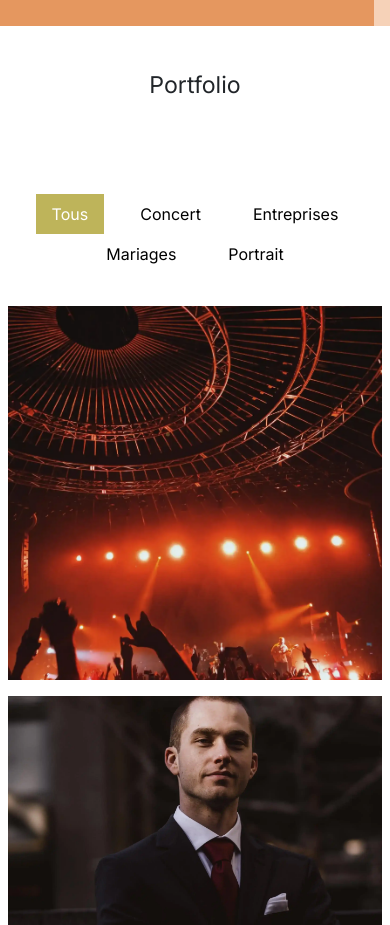
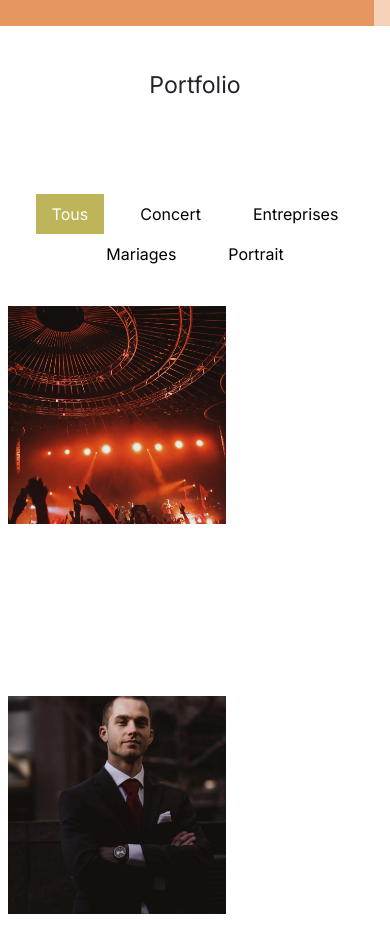
Before and after one commit to nelstatic/Optimisation, a plain HTML site: page index.html in a window 390 px wide. Shown: the part 1918-2843 px from the top of the page. Drawn offline with nearby package versions, Linux system fonts and the light colour scheme.

Commit message:
resized mobile gallery

```diff
--- a/assets/style.css
+++ b/assets/style.css
@@ -288,10 +288,9 @@ input[type="submit"] {
   }
 }
 
-@media (max-width: 1000px) {
-  /* Styles adaptés pour écrans plus petits */
+@media (max-width: 650px) {
+  .gallery img {
+    width: 60%;
+    height: 60%;
+  }
 }
-
-@media (max-width: 650px) {
-  /* Styles adaptés pour très petits écrans */
-}
```
